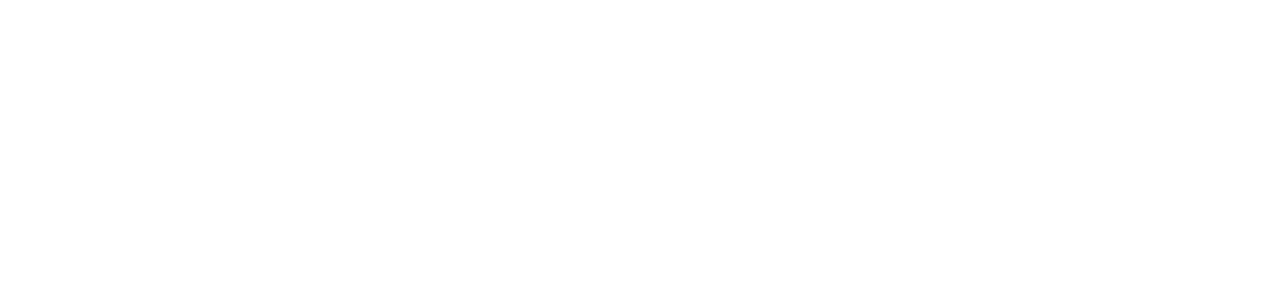
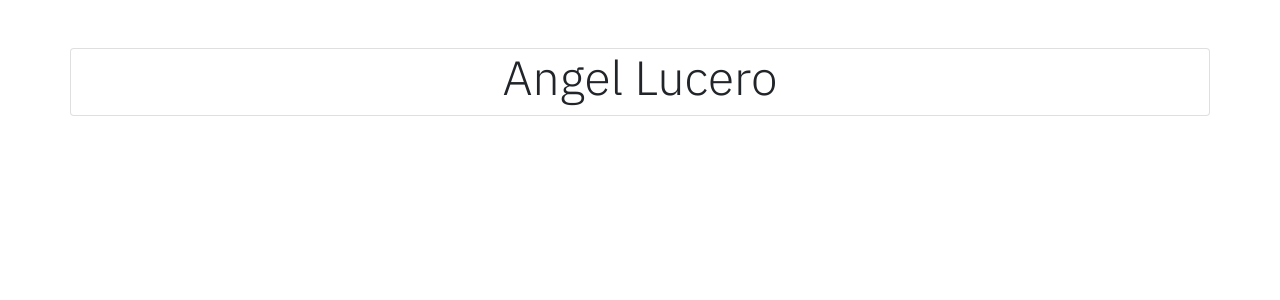
Before and after one commit to angelluce/cv, an Angular app: page /inicio in a window 1280 px wide. Before the commit this address led to /. Shown: the top 300 px of the page. Built offline with nearby package versions, Linux system fonts and the light colour scheme.

Commit message:
Routing project
Co-authored-by: @smartsoftec <smartsoft.dev.ec@gmail.com>

```diff
--- a/src/app/app.component.html
+++ b/src/app/app.component.html
@@ -1 +1,3 @@
-<router-outlet></router-outlet>
+<div class="m-5">
+  <router-outlet></router-outlet>
+</div>
--- a/src/app/components/home/home.component.html
+++ b/src/app/components/home/home.component.html
@@ -1 +1,3 @@
-<p>home works!</p>
+<div class="container card">
+  <h1 class="text-center display-5">Angel Lucero</h1>
+</div>
--- a/src/index.html
+++ b/src/index.html
@@ -6,8 +6,27 @@
   <base href="/">
   <meta name="viewport" content="width=device-width, initial-scale=1">
   <link rel="icon" type="image/x-icon" href="favicon.ico">
+
+  <!--  GOOGLE FONTS  -->
+  <link rel="preconnect" href="https://fonts.googleapis.com">
+  <link rel="preconnect" href="https://fonts.gstatic.com" crossorigin>
+  <link href="https://fonts.googleapis.com/css2?family=IBM+Plex+Sans:wght@300&display=swap" rel="stylesheet">
+
+  <!--  BOOTSTRAP  -->
+  <link href="https://cdn.jsdelivr.net/npm/bootstrap@5.1.3/dist/css/bootstrap.min.css" rel="stylesheet"
+        integrity="sha384-1BmE4kWBq78iYhFldvKuhfTAU6auU8tT94WrHftjDbrCEXSU1oBoqyl2QvZ6jIW3" crossorigin="anonymous">
+  <script src="https://cdn.jsdelivr.net/npm/bootstrap@5.1.3/dist/js/bootstrap.bundle.min.js"
+          integrity="sha384-ka7Sk0Gln4gmtz2MlQnikT1wXgYsOg+OMhuP+IlRH9sENBO0LRn5q+8nbTov4+1p"
+          crossorigin="anonymous"></script>
+  <script src="https://cdn.jsdelivr.net/npm/@popperjs/core@2.10.2/dist/umd/popper.min.js"
+          integrity="sha384-7+zCNj/IqJ95wo16oMtfsKbZ9ccEh31eOz1HGyDuCQ6wgnyJNSYdrPa03rtR1zdB"
+          crossorigin="anonymous"></script>
+  <script src="https://cdn.jsdelivr.net/npm/bootstrap@5.1.3/dist/js/bootstrap.min.js"
+          integrity="sha384-QJHtvGhmr9XOIpI6YVutG+2QOK9T+ZnN4kzFN1RtK3zEFEIsxhlmWl5/YESvpZ13"
+          crossorigin="anonymous"></script>
+
 </head>
 <body>
-  <app-root></app-root>
+<app-root></app-root>
 </body>
 </html>
--- a/src/styles.scss
+++ b/src/styles.scss
@@ -1 +1,8 @@
 /* You can add global styles to this file, and also import other style files */
+* {
+  font-family: 'IBM Plex Sans', sans-serif;
+}
+
+.h1 {
+  font-weight: bolder;
+}
```
Also changed, not shown: src/app/app-routing.module.ts (+19 -5 lines).
